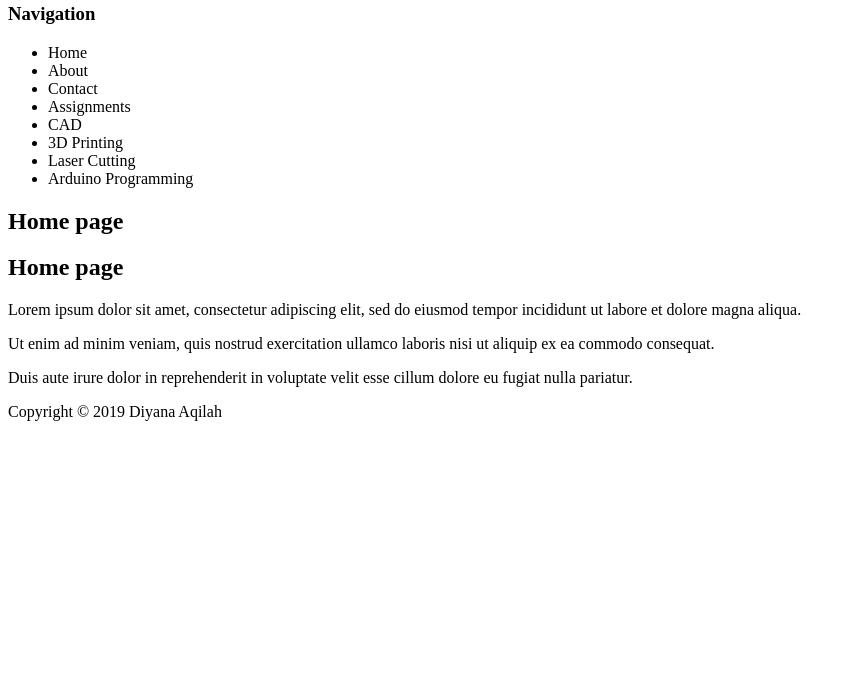
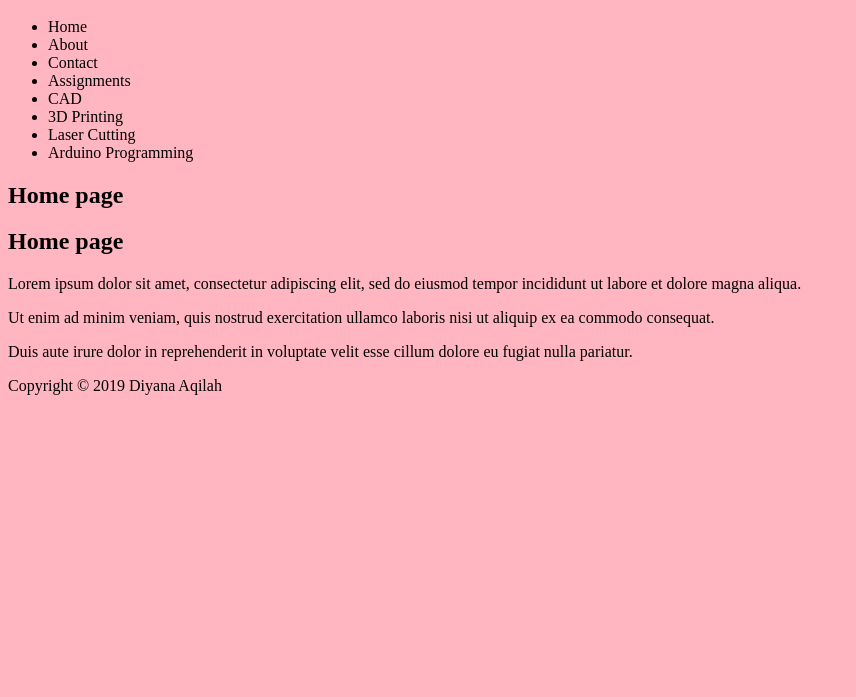
Before and after one commit to diyanaaqilah/FABLAB, a plain HTML site: page index.html in a window 1280 px wide. Shown: the part 103-800 px from the top of the page, without its empty margins (0-856 px from the left). Drawn offline with Linux system fonts and the light colour scheme.

Commit message:
Update index.html

```diff
--- a/index.html
+++ b/index.html
@@ -1,10 +1,10 @@
 <!DOCTYPE html>
 <html>
+	<body style="background-color:lightpink;">
     <head>
 	    <title> My website</title>
      </head>
-	 <body> {
-  background-color: lightblue;
+	 <body>
 	     <div id="container">
 		     <div id="header">
 			     <h1>Diyana Aqilah</h1>
```
